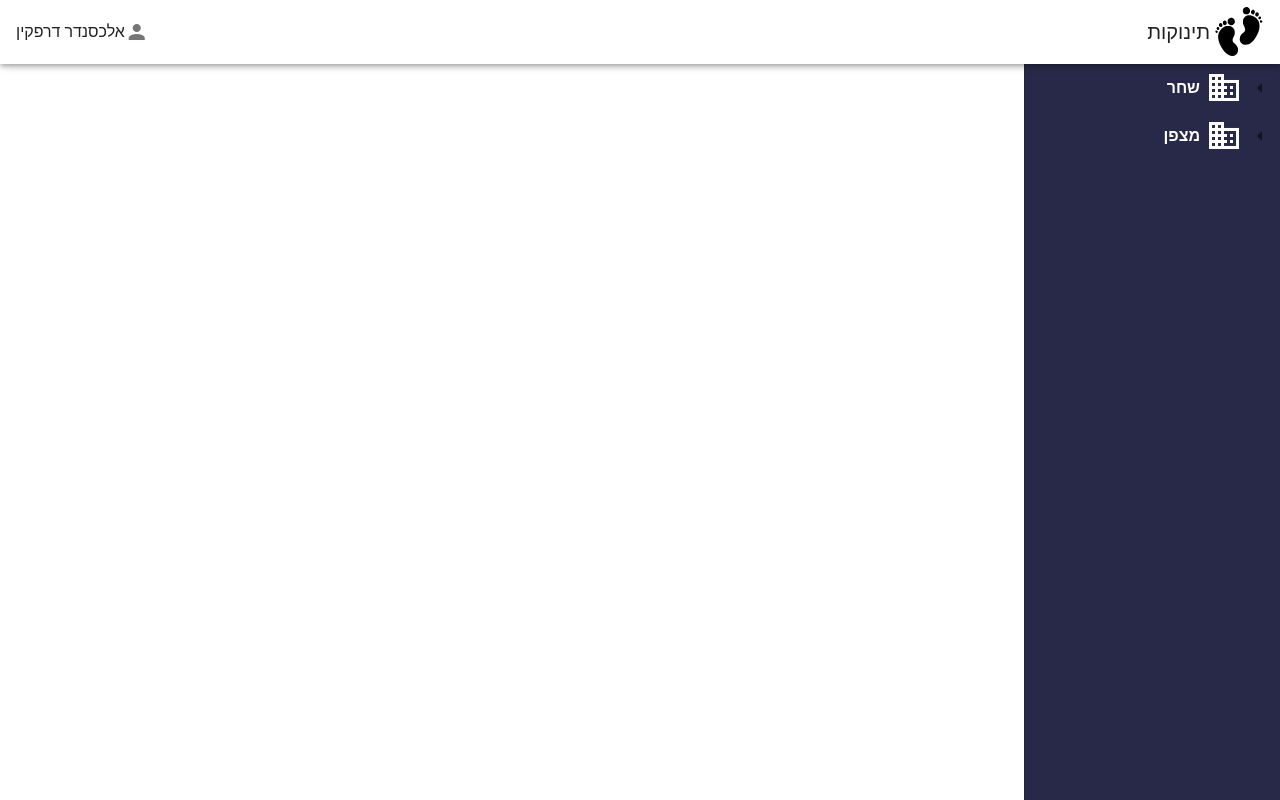
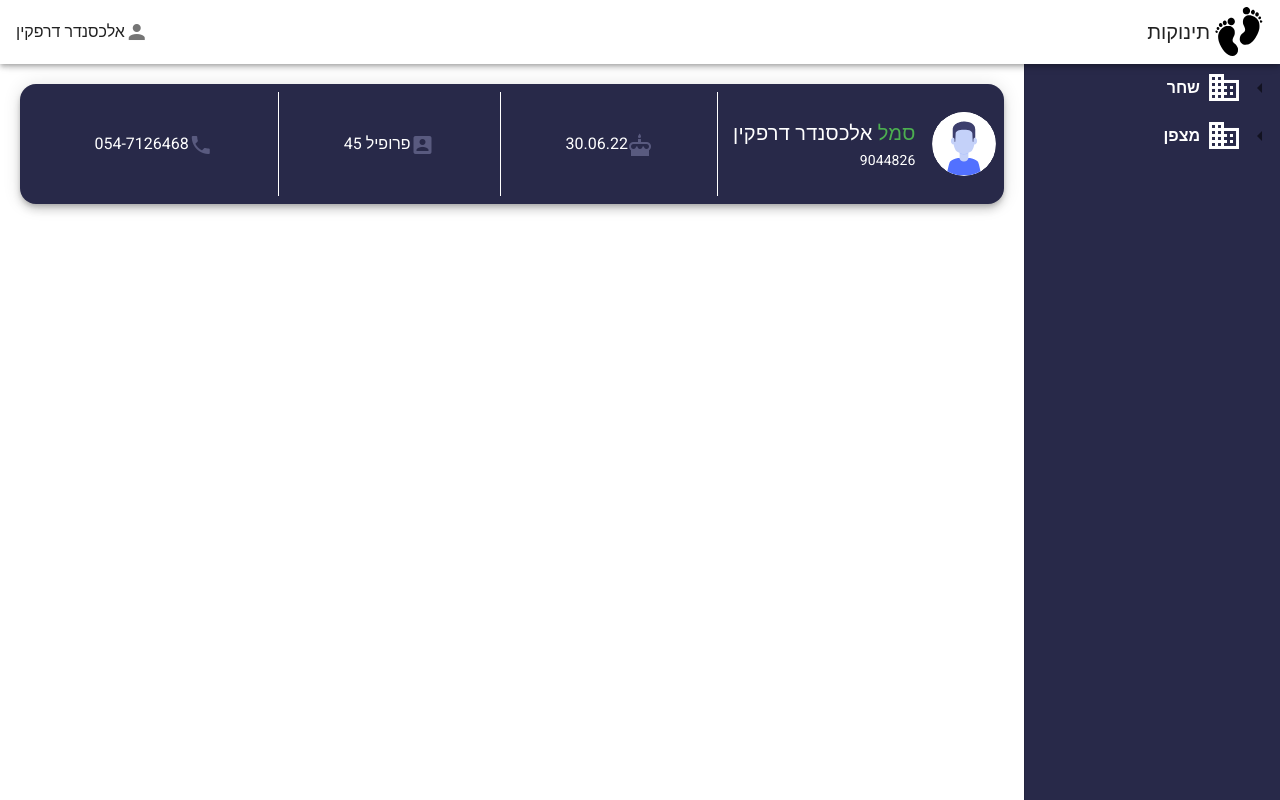
Before and after one commit to CodeAndParty/tinokot, a Vue app: page /soldier/1 in a window 1280 px wide. Built offline with nearby package versions, Linux system fonts and the light colour scheme.

Commit message:
creating a route for the soldierView and putting inside the soldier Info card

```diff
--- /dev/null
+++ b/src/components/SoldierInfoCard.vue
@@ -0,0 +1,55 @@
+<template>
+  <v-card
+    id="solider-card"
+    color="primary"
+    rounded="xl"
+    height="120px"
+    elevation="6"
+    class="pa-2 white--text d-flex flex-row justify-start align-center"
+  >
+    <v-avatar size="64px">
+      <img src="@/assets/person-avatar.svg" alt="person-avatar" />
+    </v-avatar>
+
+    <div>
+      <v-card-title>
+        <span class="green--text">סמל</span>
+        <span>&nbsp;</span>
+        <span>אלכסנדר דרפקין</span>
+      </v-card-title>
+      <v-card-subtitle class="white--text">9044826</v-card-subtitle>
+    </div>
+
+    <v-divider vertical class="white"></v-divider>
+    <div class="mx-auto">
+      <v-icon color="accent">mdi-cake</v-icon>
+      <span>30.06.22</span>
+    </div>
+
+    <v-divider vertical class="white"></v-divider>
+    <div class="mx-auto">
+      <v-icon color="accent">mdi-account-box</v-icon>
+      <span>פרופיל</span>
+      <span>&nbsp;</span>
+      <span>45</span>
+    </div>
+
+    <v-divider vertical class="white"></v-divider>
+    <div class="mx-auto">
+      <v-icon color="accent">mdi-phone</v-icon>
+      <span>054-7126468</span>
+    </div>
+  </v-card>
+</template>
+
+<script>
+export default {
+  name: "SoldierInfoCard",
+};
+</script>
+
+<style scoped>
+#solider-card {
+  margin: 2% 2% 0;
+}
+</style>
--- a/src/router/index.js
+++ b/src/router/index.js
@@ -19,6 +19,11 @@ const routes = [
     component: () =>
       import(/* webpackChunkName: "about" */ "../views/AboutView.vue"),
   },
+  {
+    path: "/soldier/:id",
+    component: () =>
+      import(/* webpackChunkName: "solider" */ "../views/SoldierView.vue"),
+  },
 ];
 
 const router = new VueRouter({
--- /dev/null
+++ b/src/views/SoldierView.vue
@@ -0,0 +1,15 @@
+<template>
+  <SoldierInfoCard></SoldierInfoCard>
+</template>
+
+<script>
+import SoldierInfoCard from "@/components/SoldierInfoCard.vue";
+
+export default {
+  name: "SoldierView",
+
+  components: {
+    SoldierInfoCard,
+  },
+};
+</script>
```
